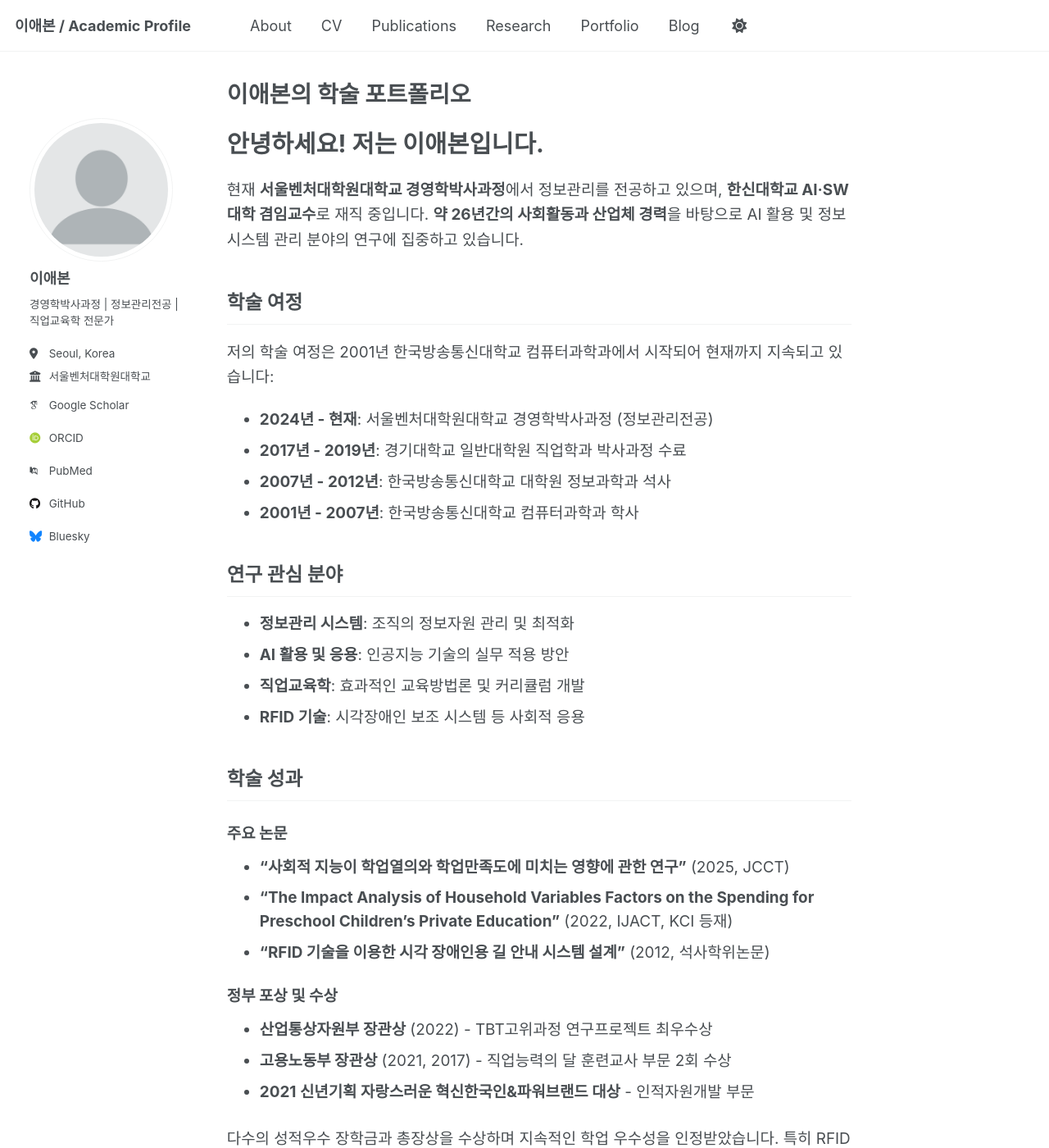
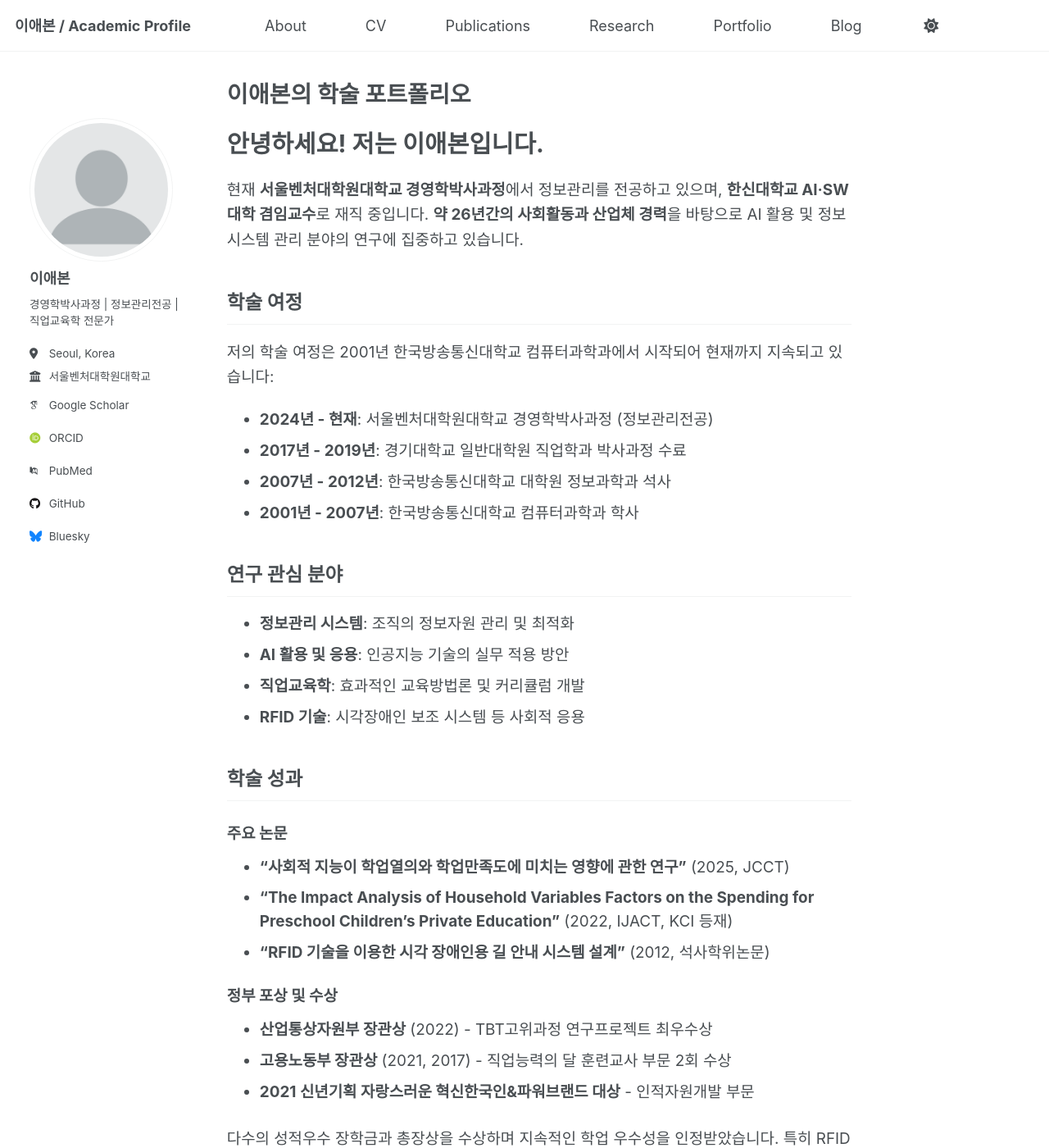
Before and after one commit to aebonlee/aebonlee.github.io, a Jekyll site: the page built from _pages/about.md, in a window 1280 px wide and 1400 px high. Shown: the whole window at 82% size. Built offline with Jekyll 4.4.1, drawn with Linux system fonts in a browser that asks for light colours; some web fonts are replaced; a script that is not in the unit is left out.

Commit message:
masthead 메뉴 아이템 간격 개선 - 균등한 좌우 패딩 적용

```diff
--- a/_sass/layout/_masthead.scss
+++ b/_sass/layout/_masthead.scss
@@ -59,6 +59,15 @@
   display: block;
   list-style-type: none;
   white-space: nowrap;
+  padding: 0 1em;  /* 좌우 균등한 간격 추가 */
+
+  &:first-child {
+    padding-left: 0;  /* 첫 번째 아이템 왼쪽 패딩 제거 */
+  }
+
+  &:last-child {
+    padding-right: 0;  /* 마지막 아이템 오른쪽 패딩 제거 */
+  }
 
   &--lg {
     padding-right: 2em;
```
